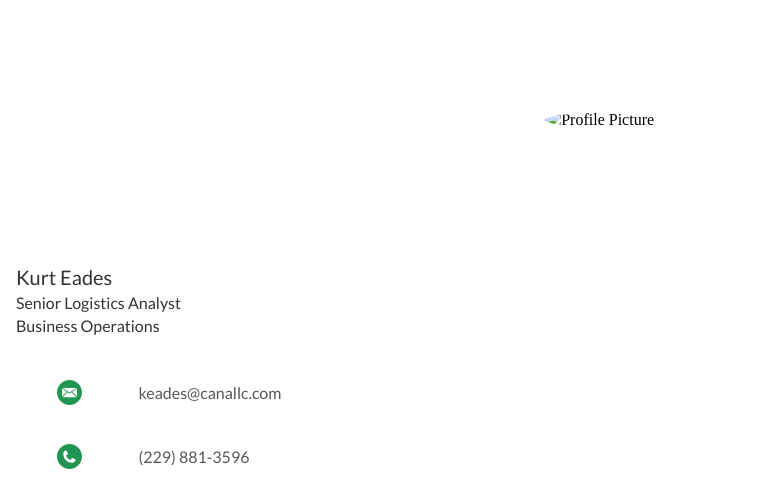
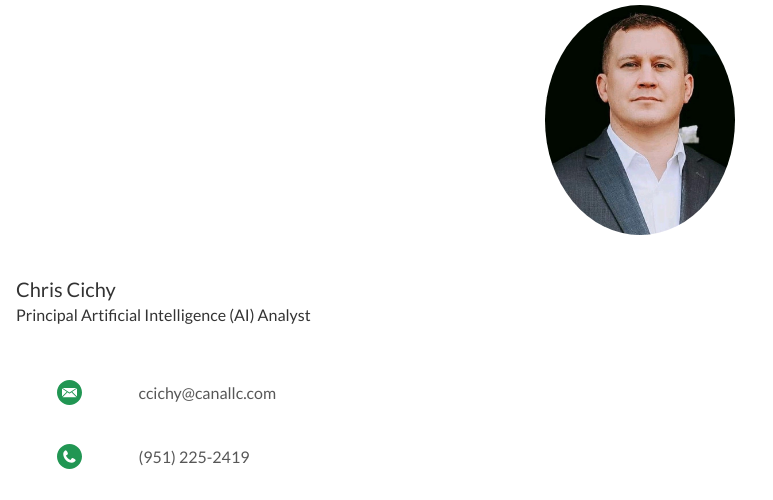
Before and after one commit to canallc/Chris_Digital_BusinessCard, a plain HTML site: page index.html in a window 1280 px wide. Shown: the top 500 px of the page, 0-773 px from the left. Drawn offline with Linux system fonts and the light colour scheme; a web font is replaced by a local one.

Commit message:
Update index.html

```diff
--- a/index.html
+++ b/index.html
@@ -14,7 +14,7 @@
 			<div class="row">
 				<div class="col"></div>
 				<div class="col is-5">
-					<img class="profile-pic" src="2020-HeadShots_KEades.jpg" alt="Profile Picture">
+					<img class="profile-pic" src="assets/chrisa.jpg" alt="Profile Picture">
 				</div>
 				<div class="col"></div>
 			</div>
@@ -25,9 +25,9 @@
 		<div class="container">
 			<div class="row name-title-company">
 				<div class="col is-6">
-					<p class="text-name">Kurt Eades</p>
-					<p class="text-title-company">Senior Logistics Analyst</p>
-					<p class="text-title-company">Business Operations</p>
+					<p class="text-name">Chris Cichy</p>
+					<p class="text-title-company">Principal Artificial Intelligence (AI) Analyst</p>
+					<p class="text-title-company"></p>
 				</div>
 				<div class="col">
 					<img src="assets/CANA-Logo.png" alt="Company Logo">
@@ -37,14 +37,14 @@
 	</section>
 
 	<section class="bg-color-white secondary-info">
-		<a href="mailto:keades@canallc.com">
+		<a href="mailto:ccichy@canallc.com">
 			<div class="container">
 				<div class="row detail">
 					<div class="col">
 						<img src="assets/icon-email.svg" alt="Email Icon"">
 					</div>
 					<div class="col is-8">
-						<p class="text-detail">keades@canallc.com</p>
+						<p class="text-detail">ccichy@canallc.com</p>
 					</div>
 					<div class="col">
 						<img src="assets/right-arrow.svg" alt="Right Arrow" height="50%" width="40%">
@@ -55,14 +55,14 @@
 	</section>
 
 	<section class="bg-color-white secondary-info">
-		<a href="tel:2298813596">
+		<a href="tel:9512252419">
 			<div class="container">
 				<div class="row detail">
 					<div class="col">
 						<img src="assets/icon-phone.svg" alt="Phone Icon"">
 					</div>
 					<div class="col is-8">
-						<p class="text-detail">(229) 881-3596</p>
+						<p class="text-detail">(951) 225-2419</p>
 					</div>
 					<div class="col">
 						<img src="assets/right-arrow.svg" alt="Right Arrow" height="50%" width="40%">
```
